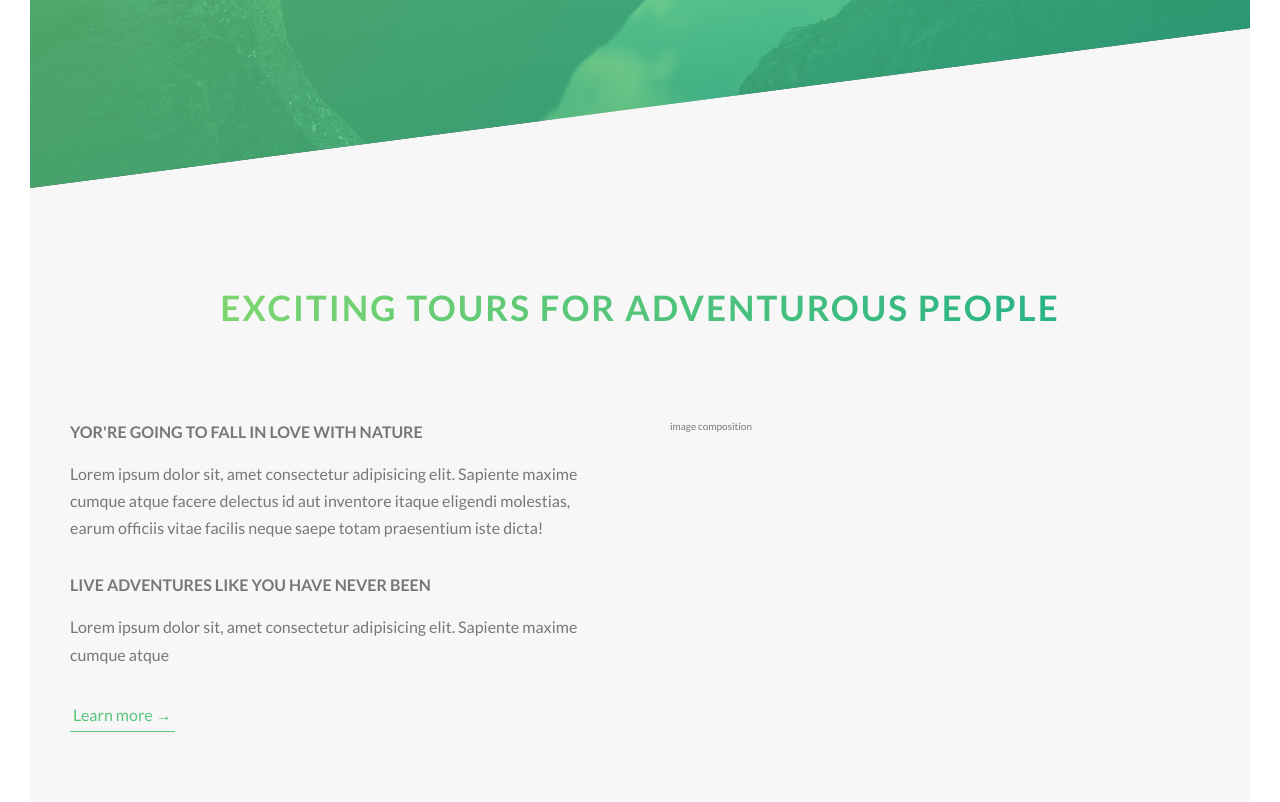
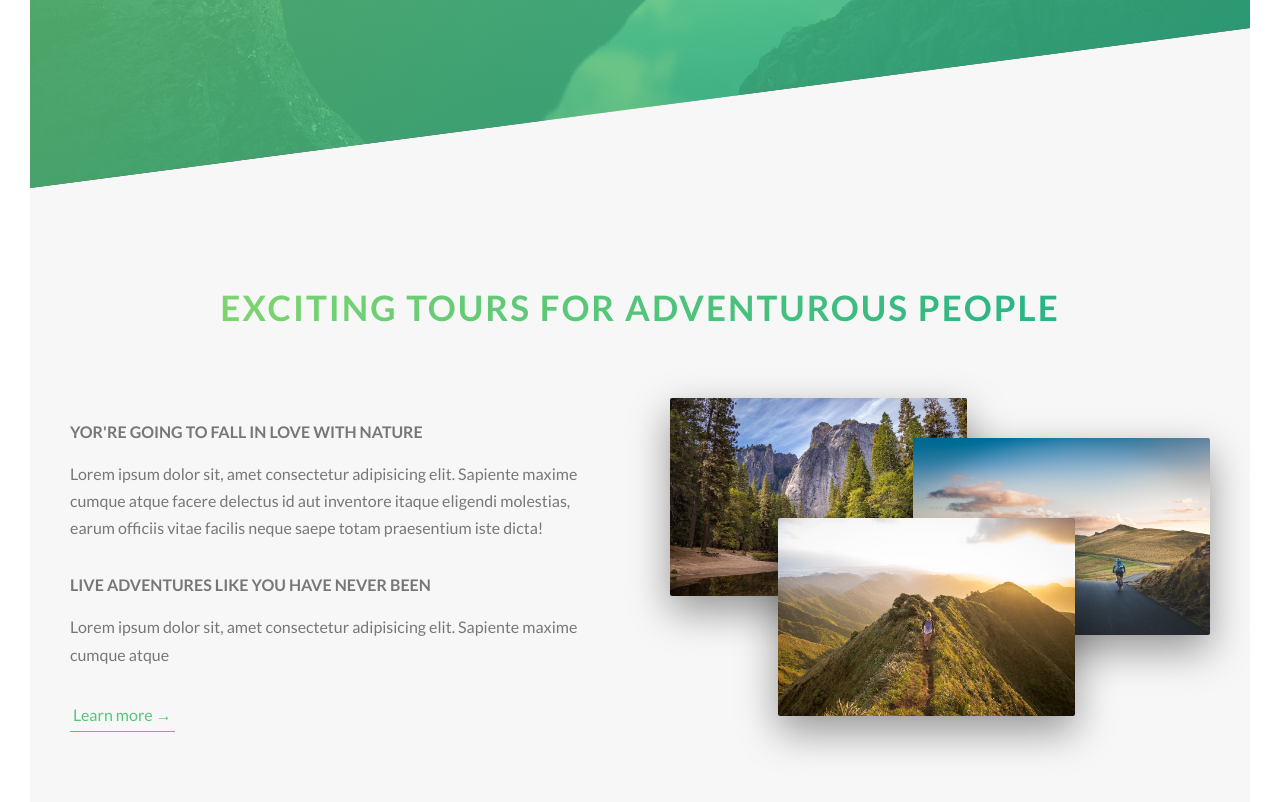
Before and after one commit to svsannidhay/Natours, a website: page index.htm in a window 1280 px wide. Shown: the part 602-1404 px from the top of the page. Drawn offline with Linux system fonts and the light colour scheme.

Commit message:
Image composition added

```diff
--- a/index.htm
+++ b/index.htm
@@ -43,7 +43,11 @@
             <a href="#" class="btn-text">Learn more &rarr;</a>
           </div>
           <div  class="col-1-of-2">
-            image composition
+            <div class="composition">
+              <img class="composition__photo composition__photo--p1" src="img/nat-1-large.jpg" alt="Photo 1">
+              <img class="composition__photo composition__photo--p2" src="img/nat-2-large.jpg" alt="Photo 2">
+              <img class="composition__photo composition__photo--p3" src="img/nat-3-large.jpg" alt="Photo 3">
+            </div>
           </div>
         </div>
       </section>
--- /dev/null
+++ b/sass/components/composition.scss
@@ -0,0 +1,40 @@
+.composition {
+  position:relative;
+
+  &__photo{
+    width: 55%;
+    box-shadow: 0 1.5rem 4rem rgba($color-black,.4);
+    border-radius: 2px;
+    position: absolute;
+    z-index: 10;
+    transition: all 0.2s;
+    outline-offset: 2rem;
+
+    &--p1 {
+      left:0;
+      top:-2rem;
+    }
+
+    &--p2 {
+      right:0;
+      top:2rem;
+    }
+
+    &--p3 {
+      left:20%;
+      top:10rem;
+    }
+
+    &:hover {
+      outline: 1.5rem solid $color-primary;
+      transform: scale(1.05) translateY(-.5rem);
+      box-shadow: 0 2.5rem 4rem rgba($color-black, .5);
+      z-index:11;
+    }
+  }
+  //when we are on composition select the image which is not hovered
+  &:hover &__photo:not(:hover) {
+    transform: scale(.95);
+  }
+
+}
--- a/sass/main.scss
+++ b/sass/main.scss
@@ -8,6 +8,7 @@
 @import "./base/utilities";
 
 @import "./components/button";
+@import "./components/composition.scss";
 
 @import "./layout/header";
 @import "./layout/grid";
```
Also changed, not shown: css/style.css.
